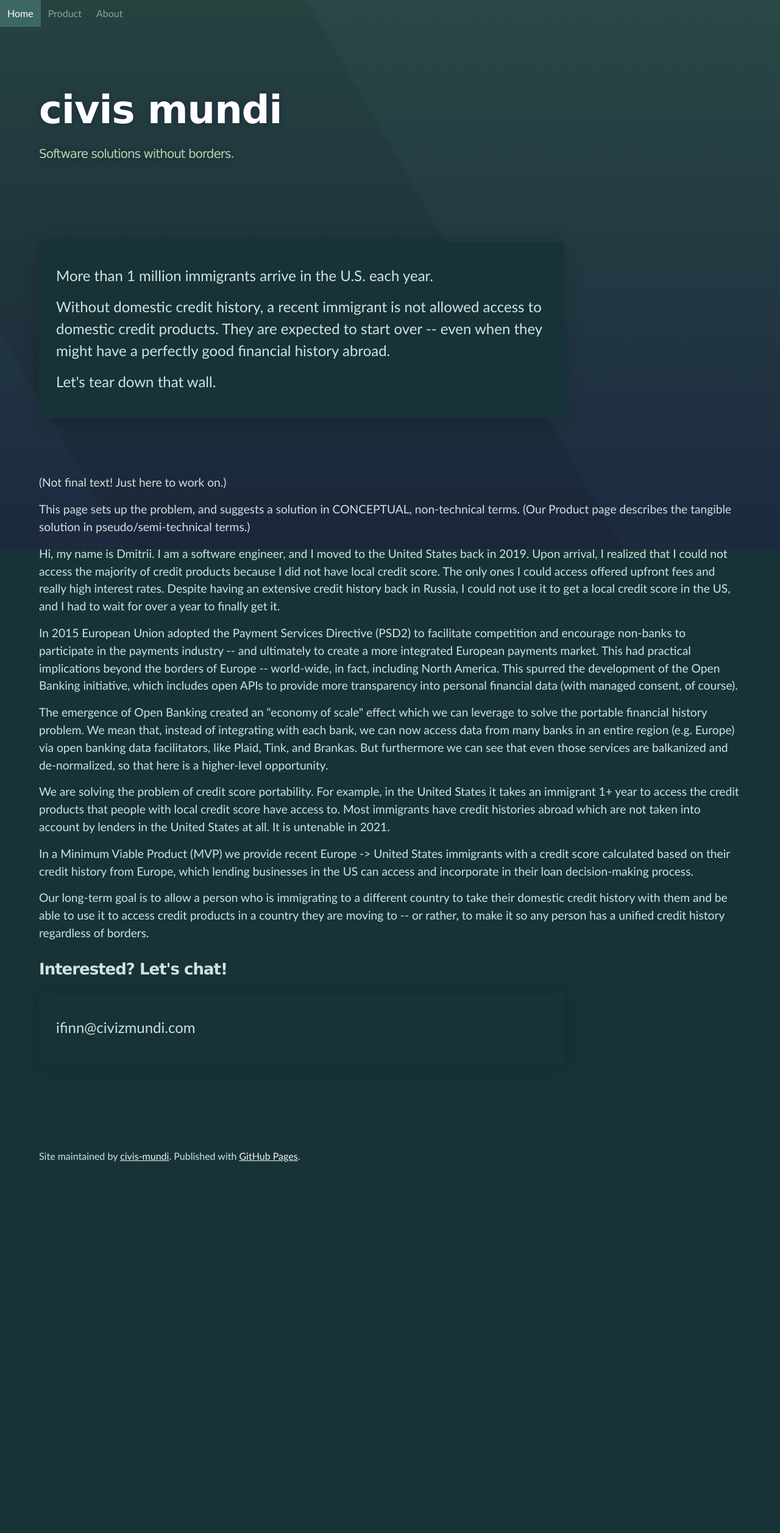
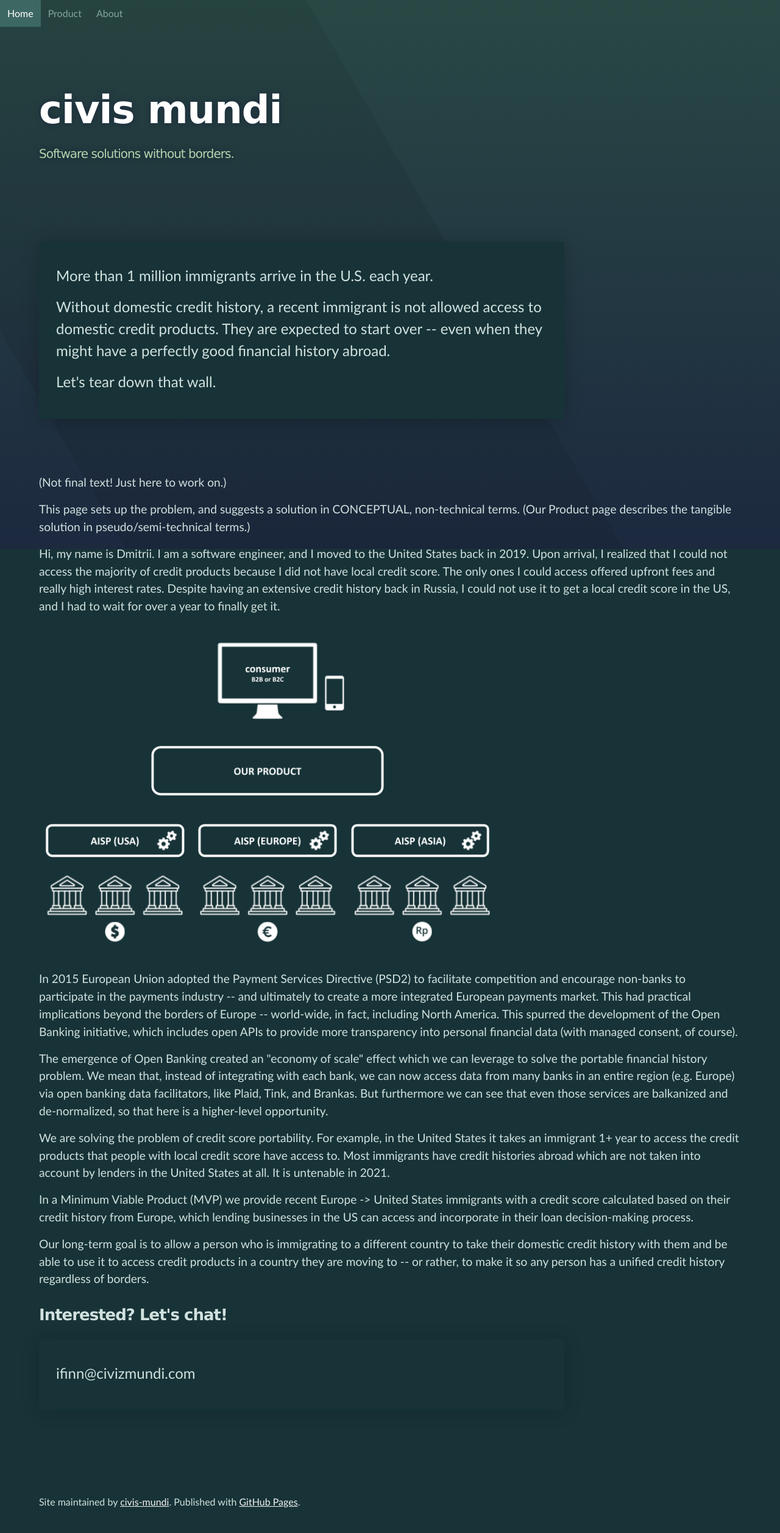
Before and after one commit to civis-mundi/civis-mundi.github.io, a Jekyll site: the page built from index.html, in a window 1280 px wide. Shown: the whole page at 61% size. Built offline with Jekyll 4.4.1, drawn with Linux system fonts in a browser that asks for light colours; before the commit the page ends 1947 px from its top, so only the background shows below that.

Commit message:
#2 Moved illustration.

```diff
--- a/index.html
+++ b/index.html
@@ -38,6 +38,7 @@ layout: default
         in Russia, I could not use it to get a local credit score in the US, and I had to wait for over a year to finally get
         it.
     </p>
+    <img src="../img/civis-mundi-01.png" style="border:0; box-shadow: none;">
     <p>
         In 2015 European Union adopted the Payment Services Directive (PSD2) to facilitate competition and encourage non-banks
         to participate in the payments industry -- and ultimately to create a more integrated European payments market. This had
--- a/product/index.html
+++ b/product/index.html
@@ -23,7 +23,6 @@ layout: default
         SHOW A MOBILE SCREEN TO THE SIDE. IT DOES NOT HAVE TO BE LEGIBLE. IT ONLY NEEDS TO INFORM
         THE VIEWER THAT WE AREN'T IGNORING MOBILE.)
     </p>
-    <img src="../img/civis-mundi-01.png" style="border:0; box-shadow: none;">
     <p>
         In the spirit of the <b>Payment Services Directive (PSD2)</b>, this app provides a toolset to
         individual consumers so that they can have greater transparency into their own financial data,
```
